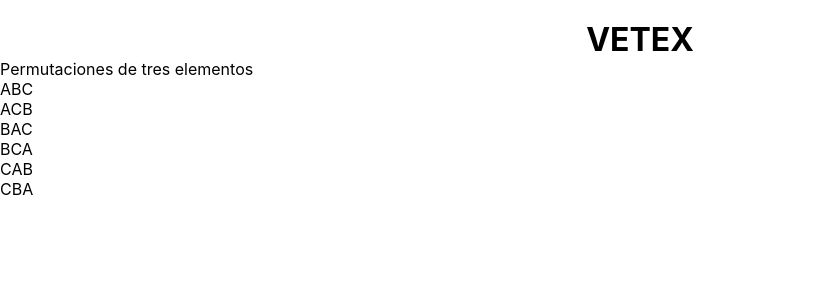
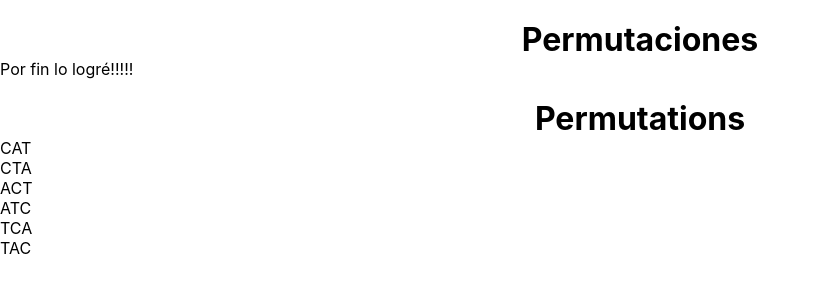
Before and after one commit to JimenaMV/vtex-test, a React (Create React App) app: page / in a window 1280 px wide. Shown: the top 300 px of the page, without its empty margins (0-820 px from the left). Built offline with nearby package versions, Linux system fonts and the light colour scheme.

Commit message:
PermutationsRef component

```diff
--- a/src/App.js
+++ b/src/App.js
@@ -1,58 +1,14 @@
-import React, { useState } from "react";
+import React from "react";
+import Permutations from "./components/PermutationsRef";
 
-function App() {
-  //State
-  //const [permutation, setPermutation] = useState([]);
-
-  const permutations = (inputArray) => {
-    //Array vacío donde se guardarán las permutaciones
-    const arrayPermutation = [];
-
-    //permute hace cada iteración, recibe dos parámetros.En permutation = [] es donde se va a almacenar un a de las posibles permutaciones
-    const permute = (arr, permutation = []) => {
-      //Se deja de ejecutar cuando el array es cero
-      if (!arr.length) {
-        arrayPermutation.push(permutation);
-        return;
-      }
-
-      for (let i in arr) {
-        //En current se almacena un nuevo array con slice para no modificar el original
-        let current = arr.slice();
-        //Con slice se van quitando las letras del current y crea un array nuevo con ese valor
-        let next = current.splice(i, 1);
-        permute(current, permutation.concat(next));
-      }
-    };
-    //Ejecutando la función permute
-    permute(inputArray);
-    return arrayPermutation;
-  };
-
-  /* setPermutation(permutations(["A", "B", "C"])); */
-
-  /* if (permutation === []) {
-    setPermutation(permutations(["A", "B", "C"]));
-  } */
-  console.log(permutations(["A", "B", "C"]));
-
+const App = () => {
   return (
     <>
-      <h1>VETEX</h1>
-      <p>Permutaciones de tres elementos</p>
-      <ul>
-        {permutations(["A", "B", "C"]).map((element, index) => (
-          <li key={index}>{element}</li>
-        ))}
-      </ul>
-
-      {/*   <ul>
-        {permutation.map((element, index) => (
-          <li key={index}>{element}</li>
-        ))}
-      </ul> */}
+      <h1>Permutaciones</h1>
+      <p>Por fin lo logré!!!!!</p>
+      <Permutations />
     </>
   );
-}
+};
 
 export default App;
--- /dev/null
+++ b/src/components/PermutationsRef.jsx
@@ -0,0 +1,64 @@
+import React, { useEffect, useState } from "react";
+
+const PermutationsRef = () => {
+  const [permutations, setPermutations] = useState([]);
+
+  const permutator = () => {
+    //En result, se almacenan todas las permutaciones
+    const result = [];
+    //Permute es la encargada de cada iteración
+    //"permutation" en cada iteración va a almacenar una permutación diferente
+    const permute = (arr, permutation = []) => {
+      //Cuando el array esté vacio colocamos return para que la función recursiva deje de ejecutarse
+      if (!arr.length) {
+        result.push(permutation);
+      } else {
+        //arr.lenght sólo va a iterar con el número de elementos contenidos en el array y cuando los cumpla se va a detener
+        for (let i = 0; i < arr.length; i++) {
+          //Declarar una variable para sobre escribir el array actual para crear las permutaciones (Se crea una copia del array)
+          let current = arr.slice();
+          /* console.log(current); */
+
+          //Con splice se remueven elementos de un arreglo y se crea un array nuevo solo con ese valor.
+          //Saca la primer letra en next, cuando la saca, la va a concatenar con el permutation= []
+          let next = current.splice(i, 1);
+          /* console.log(next); */
+          //Reclusión: permite que la función se siga ejecutando,  sacando todos los valores hasta que sea cero
+          permute(current, permutation.concat(next));
+        }
+      }
+    };
+
+    //Resultado
+    console.log(result);
+
+    //Almacenando el input de entrada en una variable
+    let inputArray = ["C", "A", "T"];
+
+    //Ejecutando la función permute utilizando en input ya almacenado
+    permute(inputArray);
+
+    //Seteando el result
+    setPermutations(result);
+    return result;
+  };
+
+  //Usando useEffect para ejecutar uns única vez la función, evitando el loop infinito de renders
+  /*  permutator(); */
+  useEffect(() => {
+    permutator();
+  }, []);
+
+  return (
+    <>
+      <h1>Permutations</h1>
+      <ul>
+        {permutations.map((element, index) => (
+          <li key={index}>{element}</li>
+        ))}
+      </ul>
+    </>
+  );
+};
+
+export default PermutationsRef;
```
Also changed, not shown: src/components/Permutations.jsx (added, +70 -0 lines).
